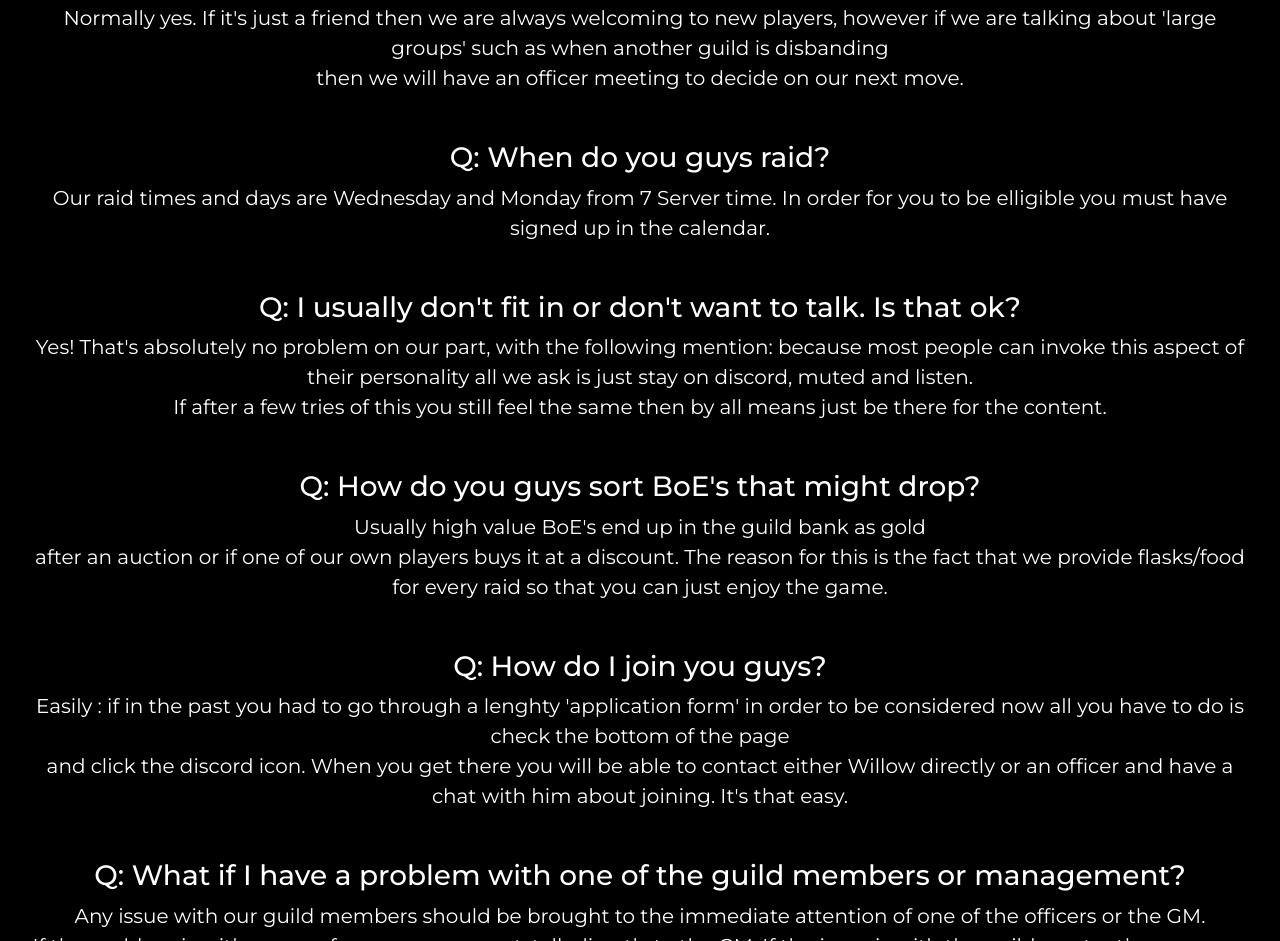
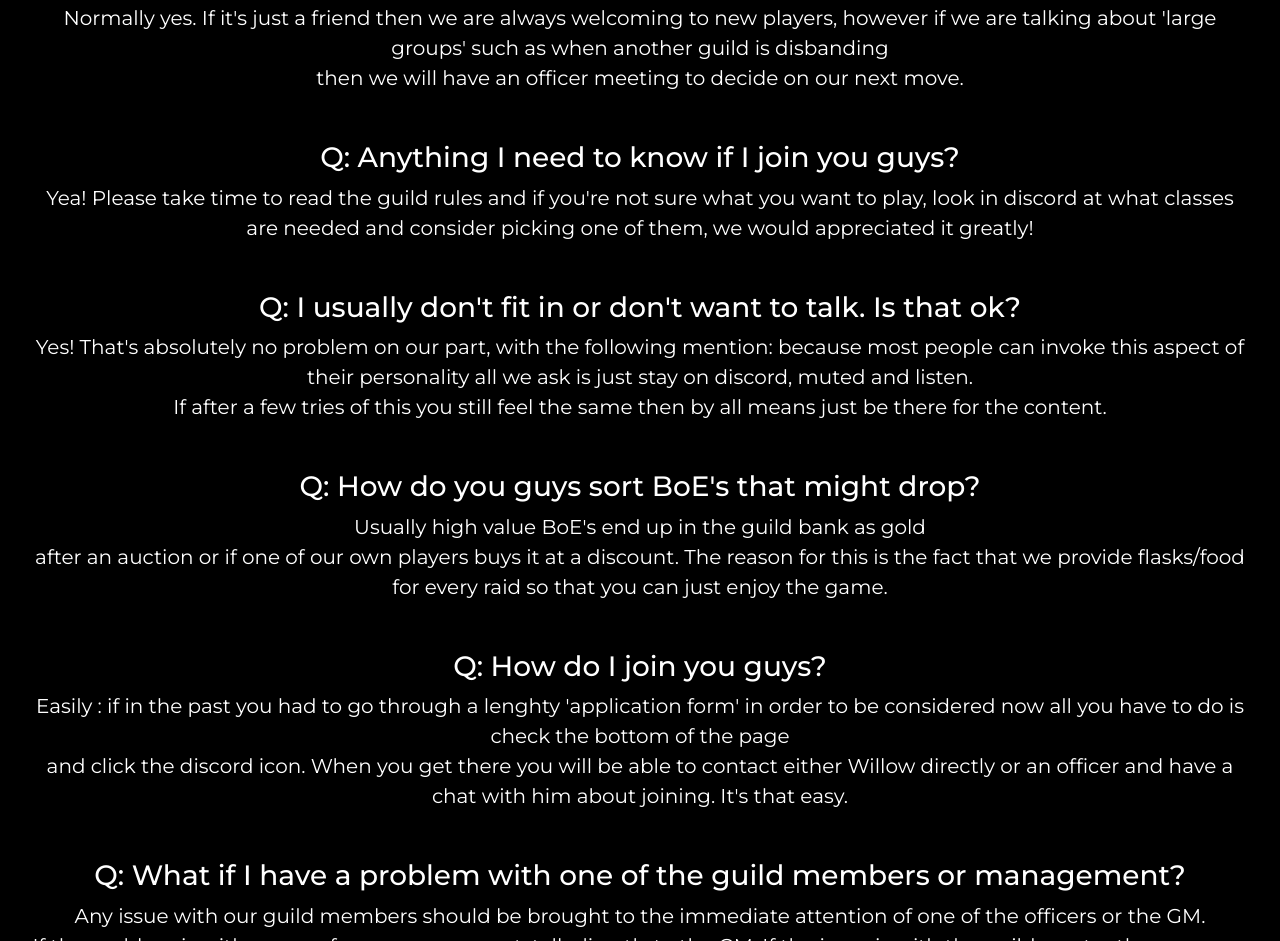
Before and after one commit to AlexMargeanu/MMO-Guild-Mockup, a plain HTML site: page index.html in a window 1280 px wide. Shown: the part 5270-6211 px from the top of the page. Drawn offline with nearby package versions, Linux system fonts and the light colour scheme.

Commit message:
Update index.html

```diff
--- a/index.html
+++ b/index.html
@@ -157,7 +157,7 @@
   <h1 class="aboutUs text-center" id="faq">&middot; F A Q &middot;</h1>
   <div class="col-lg-12"><h3 class="text-center">Q: When do you guys raid?</h3><p class="lead text-center">Our raid times and days are Wednesday and Monday from 7 Server time. In order for you to be elligible you must have signed up in the calendar.</p></div>
     <div class="col-lg-12"><h3 class="text-center">Q: Can I also bring a friend to the guild?</h3><p class="lead text-center">Normally yes. If it's just a friend then we are always welcoming to new players, however if we are talking about 'large groups' such as when another guild is disbanding<br> then we will have an officer meeting to decide on our next move.</p></div>
-    <div class="col-lg-12"><h3 class="text-center">Q: When do you guys raid?</h3><p class="lead text-center">Our raid times and days are Wednesday and Monday from 7 Server time. In order for you to be elligible you must have signed up in the calendar.</p></div>
+    <div class="col-lg-12"><h3 class="text-center">Q: Anything I need to know if I join you guys?</h3><p class="lead text-center">Yea! Please take time to read the guild rules and if you're not sure what you want to play, look in discord at what classes are needed and consider picking one of them, we would appreciated it greatly!</p></div>
     <div class="col-lg-12"><h3 class="text-center">Q: I usually don't fit in or don't want to talk. Is that ok?</h3><p class="lead text-center">Yes! That's absolutely no problem on our part, with the following mention: because most people can invoke this aspect of their personality all we ask is just stay on discord, muted and listen.<br> If after a few tries of this you still feel the same then by all means just be there for the content.</p></div>
     <div class="col-lg-12"><h3 class="text-center">Q: How do you guys sort BoE's that might drop?</h3><p class="lead text-center">Usually high value BoE's end up in the guild bank as gold<br> after an auction or if one of our own players buys it at a discount. The reason for this is the fact that we provide flasks/food for every raid so that you can just enjoy the game.</p></div>
      <div class="col-lg-12"><h3 class="text-center">Q: How do I join you guys?</h3><p class="lead text-center">Easily : if in the past you had to go through a lenghty 'application form' in order to be considered now all you have to do is check the bottom of the page <br> and click the discord icon. When you get there you will be able to contact either Willow directly or an officer and have a chat with him about joining. It's that easy.</p></div>
```
